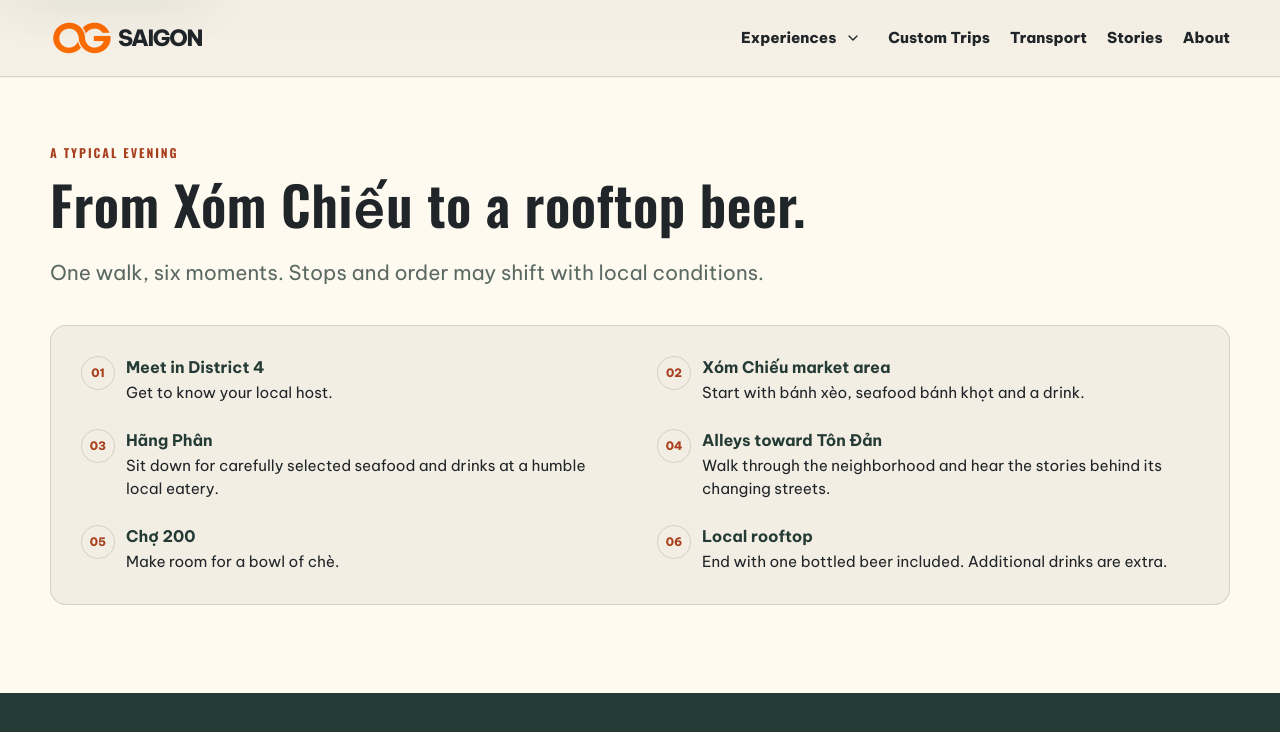
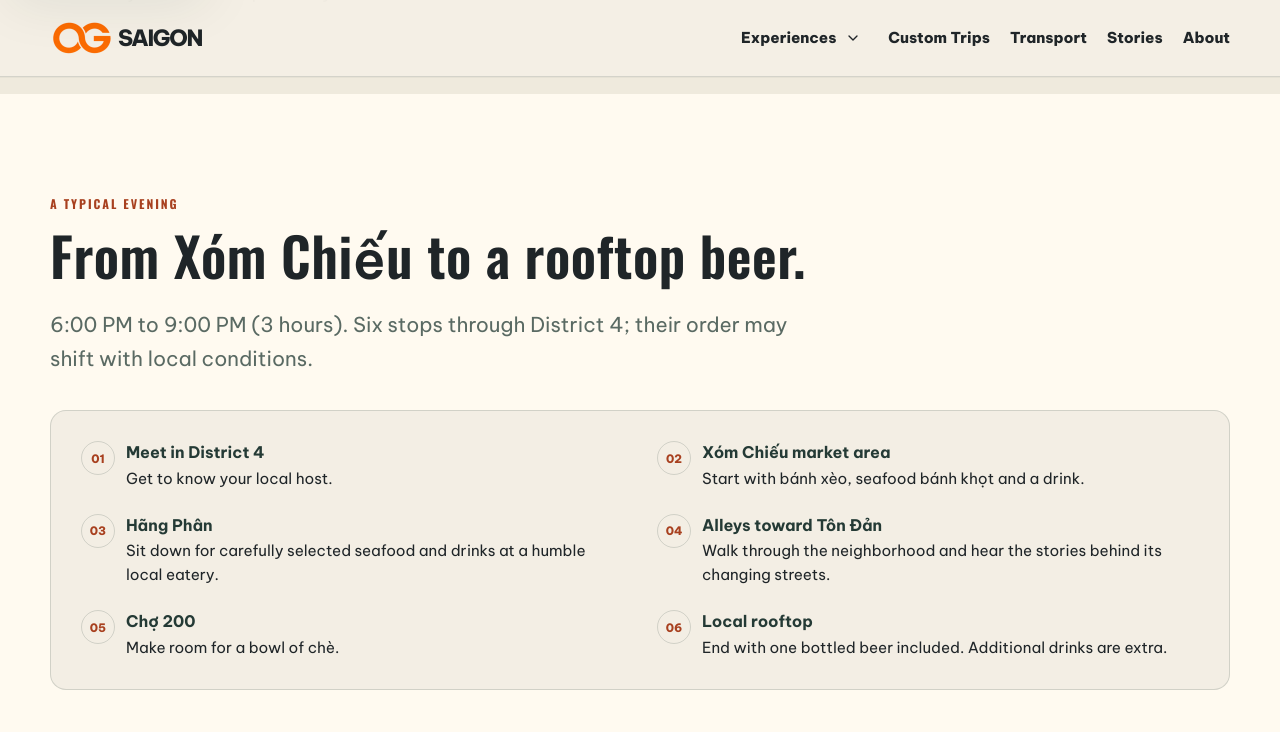
Before and after one commit to DSG2025/DSG2025.github.io, a Jekyll site: the page built from experiences/hidden-saigon/index.html, in a window 1280 px wide and 900 px high, scrolled down 2160 px, cut to the strip 0-777 px from the top of the window. Shown: the top 732 px of the strip. Built offline with Jekyll 4.4.1, drawn with Linux system fonts in a browser that asks for light colours; some web fonts are replaced; some of the changed text lies outside the part shown.

Commit message:
content(hidden-saigon): show 6pm to 9pm three-hour schedule

```diff
--- a/experiences/hidden-saigon/index.html
+++ b/experiences/hidden-saigon/index.html
@@ -45,7 +45,7 @@
           <a class="btn primary" data-whatsapp-link="" href="https://wa.me/84938033395?text=Hi%20OG%20Saigon%2C%20I%27m%20interested%20in%20Good%20Seafood%2C%20Plastic%20Chairs.%20Could%20you%20tell%20me%20more%3F" rel="noopener" target="_blank">Plan Your Seafood Night</a>
         </div>
         <div class="facts" aria-label="Experience at a glance">
-          <span class="fact">District 4</span>
+          <span class="fact">6:00 PM to 9:00 PM · 3 hours</span>
           <span class="fact">Local seafood</span>
           <span class="fact">Alley stories</span>
           <span class="fact">Rooftop finish</span>
@@ -143,7 +143,7 @@
       <div class="hf-section-head">
         <p class="eyebrow">A typical evening</p>
         <h2 id="hf-flow-title">From Xóm Chiếu to a rooftop beer.</h2>
-        <p class="lead">One walk, six moments. Stops and order may shift with local conditions.</p>
+        <p class="lead">6:00 PM to 9:00 PM (3 hours). Six stops through District 4; their order may shift with local conditions.</p>
       </div>
       <div class="hf-flow-card">
         <ol class="hf-flow-steps">
```
